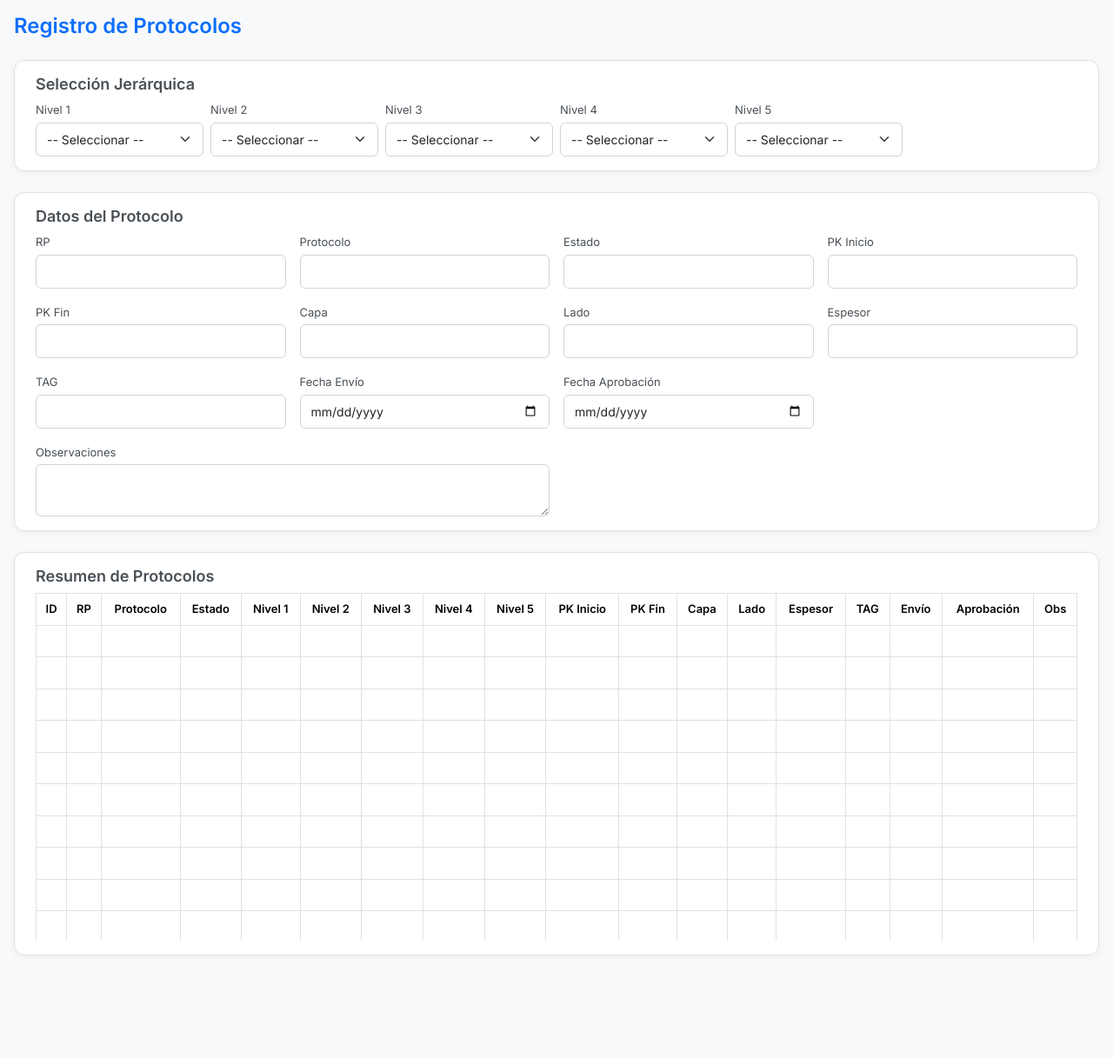
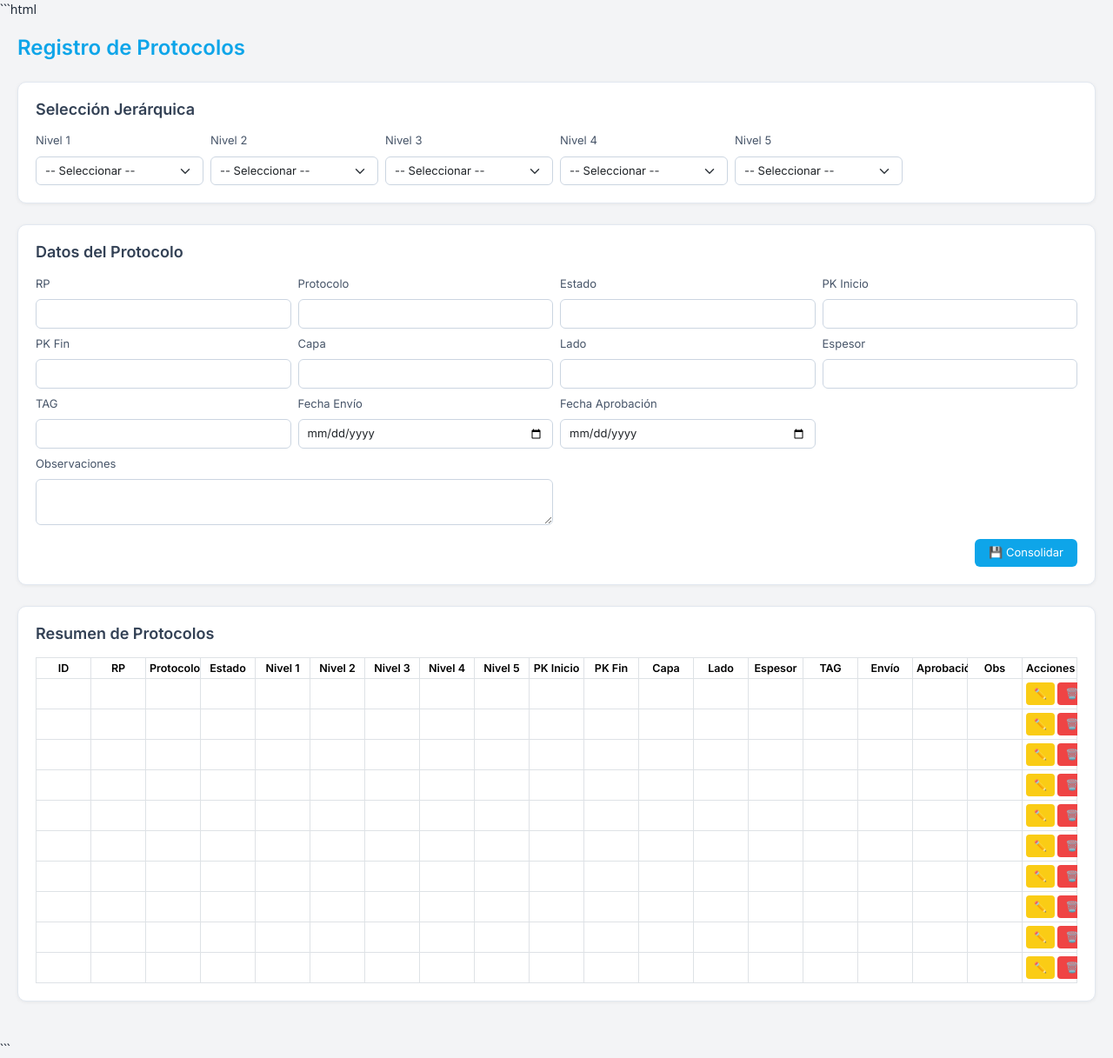
Before and after one commit to Calamardes/Registro-de-Protocolos, a FastAPI app: template templates/formulario.html in a window 1280 px wide. Shown: the whole page at 87% size. Before the commit the page ends 1099 px from the top, so only its background shows below. Run offline with FastAPI, Linux system fonts and the light colour scheme; the template is opened without the code that fills it, so the values that code supplies are empty; parts of the project's set-up code (start-up, migrations or seed data) failed here and were passed over.

Commit message:
Update formulario.html

````diff
--- a/templates/formulario.html
+++ b/templates/formulario.html
@@ -1,91 +1,144 @@
+```html
 <!DOCTYPE html>
 <html lang="es">
 <head>
     <meta charset="UTF-8">
     <title>GeoProtocolos</title>
+    <meta name="viewport" content="width=device-width, initial-scale=1">
     <link href="https://cdn.jsdelivr.net/npm/bootstrap@5.3.2/dist/css/bootstrap.min.css" rel="stylesheet">
     <link href="https://fonts.googleapis.com/css2?family=Inter:wght@400;600&display=swap" rel="stylesheet">
     <style>
+        * {
+            font-family: 'Inter', sans-serif;
+            box-sizing: border-box;
+        }
+
         body {
-            background-color: #f8f9fa;
-            color: #212529;
-            font-family: 'Inter', sans-serif;
-            font-size: 15px;
+            background-color: #f3f4f6;
+            color: #1f2937;
+            font-size: 14px;
             margin: 0;
             padding: 0;
         }
+
+        h2 {
+            font-size: 24px;
+            font-weight: 600;
+            color: #0ea5e9;
+        }
+
+        h4 {
+            font-size: 18px;
+            font-weight: 600;
+            color: #334155;
+        }
+
         .container {
-            padding: 1rem;
             max-width: 100%;
+            padding: 20px;
             overflow-x: hidden;
         }
+
         .form-section {
             background-color: #ffffff;
-            padding: 1rem 1.5rem;
-            border-radius: 12px;
-            box-shadow: 0 2px 8px rgba(0, 0, 0, 0.05);
-            margin-bottom: 1.5rem;
-            border: 1px solid #dee2e6;
+            border-radius: 10px;
+            padding: 20px;
+            margin-bottom: 24px;
+            box-shadow: 0 1px 4px rgba(0, 0, 0, 0.06);
+            border: 1px solid #e2e8f0;
         }
-        .form-control, .form-select {
-            background-color: #ffffff;
-            color: #212529;
-            border: 1px solid #ced4da;
-            font-size: 14px;
-            padding: 0.5rem 0.75rem;
+
+        label.form-label {
+            font-weight: 500;
+            color: #475569;
+            font-size: 13px;
         }
-        .form-control:focus, .form-select:focus {
-            box-shadow: 0 0 0 0.2rem rgba(0, 123, 255, 0.25);
-            border-color: #80bdff;
+
+        .form-control,
+        .form-select {
+            font-size: 13px;
+            padding: 6px 10px;
+            height: auto;
+            border-radius: 6px;
+            border: 1px solid #cbd5e1;
         }
-        h2 {
-            font-size: 24px;
-            color: #0d6efd;
-            font-weight: 600;
+
+        .form-control:focus,
+        .form-select:focus {
+            border-color: #0ea5e9;
+            box-shadow: 0 0 0 2px rgba(14, 165, 233, 0.2);
         }
-        h4 {
-            font-size: 18px;
-            color: #495057;
-            font-weight: 600;
-        }
-        label.form-label {
-            font-size: 13px;
-            color: #495057;
-            margin-bottom: 0.25rem;
-        }
+
         .scrollable-table {
             max-height: 400px;
             overflow-y: auto;
         }
-        table th, table td {
-            font-size: 13px;
-            padding: 0.4rem;
+
+        table.table {
+            margin: 0;
+            border-collapse: collapse;
+            table-layout: fixed;
+        }
+
+        table th,
+        table td {
+            font-size: 12.5px;
+            padding: 6px;
             text-align: center;
             vertical-align: middle;
+            white-space: nowrap;
         }
-        .table thead {
-            background-color: #e9ecef;
-            color: #212529;
+
+        table thead th {
+            background-color: #e2e8f0;
             position: sticky;
             top: 0;
-            z-index: 1;
+            z-index: 2;
+            color: #1e293b;
+            font-weight: 600;
         }
-        .btn-primary {
-            background-color: #0d6efd;
-            border-color: #0d6efd;
+
+        .btn-database {
+            background-color: #0ea5e9;
+            color: #fff;
+            border: none;
+            padding: 6px 16px;
+            font-size: 13px;
+            font-weight: 500;
+            border-radius: 6px;
+            transition: background-color 0.2s ease;
+        }
+
+        .btn-database:hover {
+            background-color: #0284c7;
+        }
+
+        .btn-action {
+            padding: 3px 8px;
+            font-size: 12px;
+            border-radius: 4px;
+            font-weight: 500;
+        }
+
+        .btn-edit {
+            background-color: #facc15;
+            color: #1f2937;
+        }
+
+        .btn-delete {
+            background-color: #ef4444;
             color: #fff;
         }
-        .btn-primary:hover {
-            background-color: #0b5ed7;
-            border-color: #0a58ca;
+
+        textarea.form-control {
+            resize: vertical;
         }
-        .btn-outline-secondary {
-            border-color: #6c757d;
-            color: #6c757d;
-        }
-        .btn-outline-secondary:hover {
-            background-color: #6c757d;
-            color: #fff;
+
+        @media (max-width: 768px) {
+            .col-md-3, .col-md-6 {
+                flex: 0 0 100%;
+                max-width: 100%;
+            }
         }
     </style>
 </head>
@@ -93,11 +146,11 @@
 <div class="container">
     <h2 class="mb-4">Registro de Protocolos</h2>
 
-    <div class="form-section mb-4">
-        <h4>Selección Jerárquica</h4>
+    <div class="form-section">
+        <h4 class="mb-3">Selección Jerárquica</h4>
         <div class="row g-2">
             {% for i in range(1, 6) %}
-            <div class="col-md-2">
+            <div class="col-md-2 col-sm-6">
                 <label for="nivel{{ i }}" class="form-label">Nivel {{ i }}</label>
                 <select class="form-select" name="nivel{{ i }}" id="nivel{{ i }}">
                     <option value="">-- Seleccionar --</option>
@@ -107,9 +160,9 @@
         </div>
     </div>
 
-    <div class="form-section mb-4">
-        <h4>Datos del Protocolo</h4>
-        <div class="row g-3">
+    <div class="form-section">
+        <h4 class="mb-3">Datos del Protocolo</h4>
+        <div class="row g-2">
             <div class="col-md-3"><label class="form-label">RP</label><input type="text" class="form-control"></div>
             <div class="col-md-3"><label class="form-label">Protocolo</label><input type="text" class="form-control"></div>
             <div class="col-md-3"><label class="form-label">Estado</label><input type="text" class="form-control"></div>
@@ -123,24 +176,33 @@
             <div class="col-md-3"><label class="form-label">Fecha Aprobación</label><input type="date" class="form-control"></div>
             <div class="col-md-6"><label class="form-label">Observaciones</label><textarea class="form-control" rows="2"></textarea></div>
         </div>
+        <div class="mt-3 text-end">
+            <button class="btn btn-database">💾 Consolidar</button>
+        </div>
     </div>
 
     <div class="form-section">
-        <h4>Resumen de Protocolos</h4>
+        <h4 class="mb-3">Resumen de Protocolos</h4>
         <div class="scrollable-table">
-            <table id="tabla-resumen" class="table table-bordered table-hover">
+            <table class="table table-bordered table-hover table-sm">
                 <thead>
                     <tr>
                         <th>ID</th><th>RP</th><th>Protocolo</th><th>Estado</th><th>Nivel 1</th><th>Nivel 2</th>
                         <th>Nivel 3</th><th>Nivel 4</th><th>Nivel 5</th><th>PK Inicio</th><th>PK Fin</th>
                         <th>Capa</th><th>Lado</th><th>Espesor</th><th>TAG</th>
-                        <th>Envío</th><th>Aprobación</th><th>Obs</th>
+                        <th>Envío</th><th>Aprobación</th><th>Obs</th><th>Acciones</th>
                     </tr>
                 </thead>
                 <tbody>
                     {% for i in range(10) %}
                     <tr>
-                        {% for j in range(18) %}<td>&nbsp;</td>{% endfor %}
+                        {% for j in range(18) %}
+                        <td contenteditable="true">&nbsp;</td>
+                        {% endfor %}
+                        <td>
+                            <button class="btn btn-edit btn-action">✏️</button>
+                            <button class="btn btn-delete btn-action">🗑️</button>
+                        </td>
                     </tr>
                     {% endfor %}
                 </tbody>
@@ -150,3 +212,4 @@
 </div>
 </body>
 </html>
+```
````
